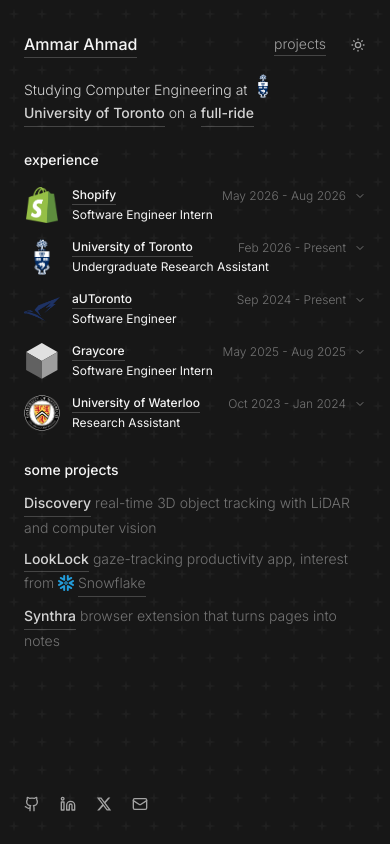
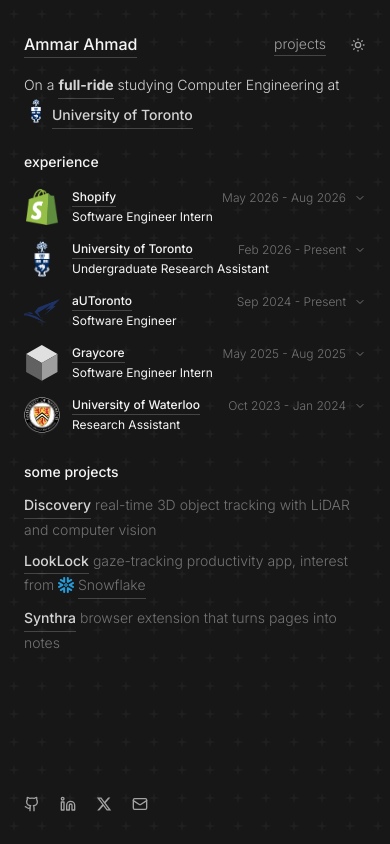
Before and after one commit to AmmarA06/personalwebsite, a React (Vite) app: page / in a window 390 px wide. Built offline with nearby package versions, Linux system fonts and the light colour scheme.

Commit message:
fix breakpoints

```diff
--- a/src/App.jsx
+++ b/src/App.jsx
@@ -81,7 +81,7 @@
       <AsciiFlashlight lightMode={lightMode} />
       <MinimalistCursor />
       <div className="min-h-screen px-6 py-8 md:py-12 flex items-start md:items-center justify-center bg-transparent transition-colors duration-300 dot-pattern relative z-20">
-        <div data-content className="max-w-[500px] w-full min-h-[calc(100vh-4rem)] md:min-h-0 flex flex-col">
+        <div data-content className="max-w-[500px] min-[1201px]:max-w-[41.67vw] w-full min-h-[calc(100vh-4rem)] md:min-h-0 flex flex-col">
           <header className="mb-4 flex items-center justify-between">
             <a className="text-base font-medium hover-underline cursor-pointer underline-offset-8 text-neutral-100 light:text-neutral-900">
               Ammar Ahmad
@@ -134,7 +134,16 @@
           <main className="space-y-2.5 text-sm leading-relaxed text-neutral-300 light:text-neutral-900">
             <div>
               <p>
-                Studying Computer Engineering at{" "}
+                On a{" "}
+                <a
+                  href="https://schulichleaders.com/"
+                  target="_blank"
+                  rel="noopener noreferrer"
+                  className="font-bold hover-underline"
+                >
+                  full-ride
+                </a>{" "}
+                studying Computer Engineering at{" "}
                 <img
                   src="/Utoronto_coa.svg.png"
                   alt="UofT"
@@ -147,15 +156,6 @@
                   className="font-medium hover-underline"
                 >
                   University of Toronto
-                </a>{" "}
-                on a{" "}
-                <a
-                  href="https://schulichleaders.com/"
-                  target="_blank"
-                  rel="noopener noreferrer"
-                  className="font-medium hover-underline"
-                >
-                  full-ride
                 </a>
               </p>
             </div>
```
